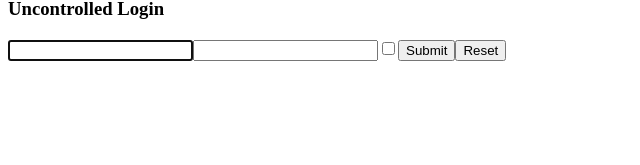
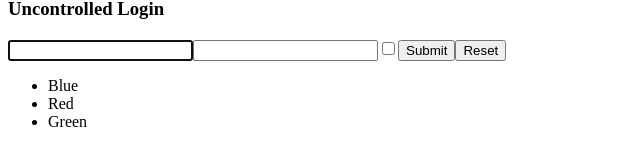
Before and after one commit to antoniocodella/react-exercises, a React (Create React App) app: page / in a window 1280 px wide. Shown: the part 561-726 px from the top of the page, without its empty margins (0-640 px from the left). Built offline with nearby package versions, Linux system fonts and the light colour scheme.

Commit message:
lists-01

```diff
--- a/src/App.js
+++ b/src/App.js
@@ -1,6 +1,7 @@
 import React from "react";
 import { ClickCounter } from "./ClickCounter";
 import { ClickTracker } from "./ClickTracker";
+import { Colors } from "./Colors";
 import { Counter } from "./Counter";
 import { Hello } from "./Hello";
 import { InteractiveWelcome } from "./InteractiveWelcome";
@@ -28,6 +29,7 @@ export class App extends React.Component {
         <InteractiveWelcome />
         <Login onLogin={this.onLogin} />
         <UncontrolledLogin />
+        <Colors items={["Blue", "Red", "Green"]} />
       </div>
     );
   }
--- /dev/null
+++ b/src/Colors.js
@@ -0,0 +1,9 @@
+import React from "react";
+
+export class Colors extends React.Component {
+  render() {
+    const color = this.props.items.map((item) => <li key={item}>{item}</li>);
+
+    return <ul>{color}</ul>;
+  }
+}
```
